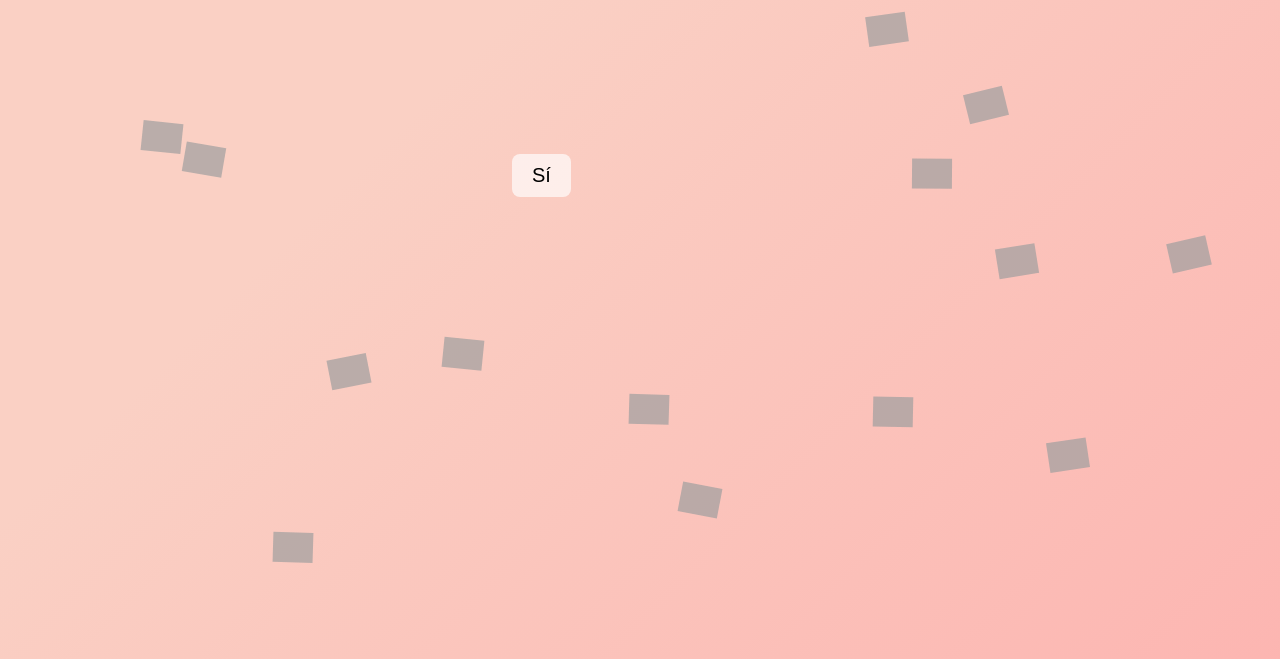
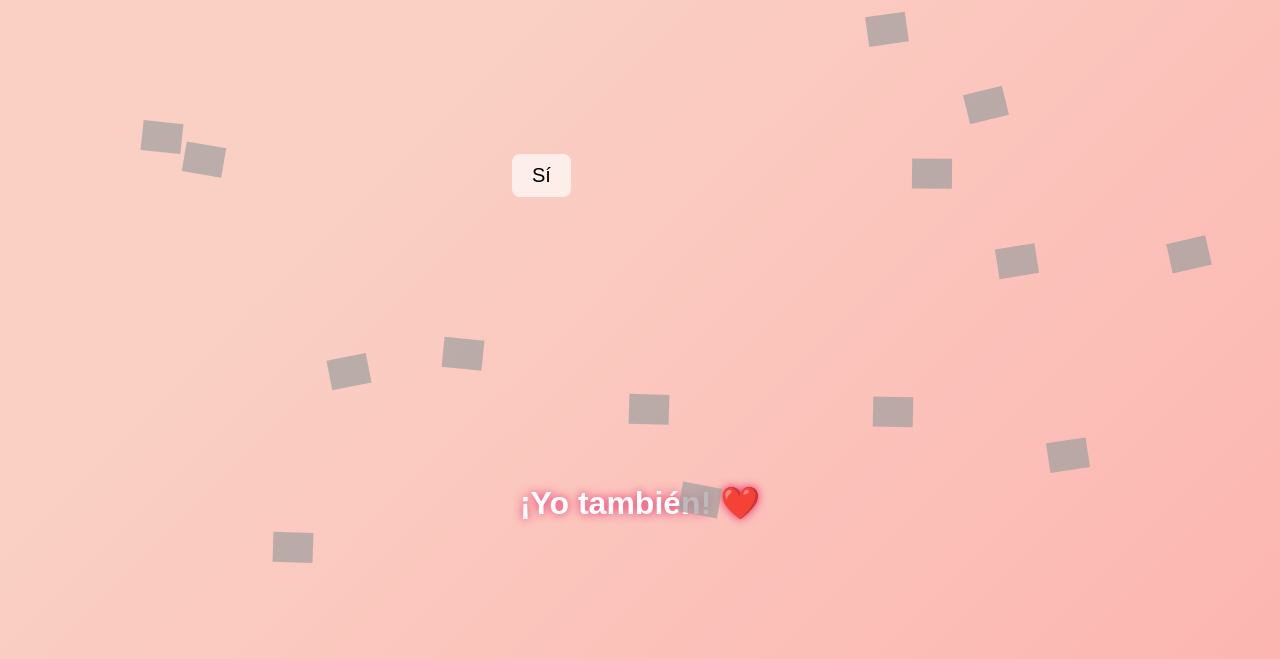
Before and after one commit to Benjagonzmart/probandocosas, a plain HTML site: page index.html in a window 1280 px wide. Both pictures are taken after a click on the button "Sí". Shown: the part 221-880 px from the top of the page. Drawn offline with Linux system fonts and the light colour scheme; grey boxes are pictures that could not be loaded.

Commit message:
mejora mensaje

```diff
--- a/index.html
+++ b/index.html
@@ -56,6 +56,16 @@
       z-index: 1;
     }
 
+    /* Mensaje bonito */
+    #mensaje {
+      margin-top: 30px;
+      font-size: 2rem;
+      color: #fff;
+      font-weight: bold;
+      text-shadow: 0 0 10px #e91e63;
+      display: none;
+    }
+
     /* 🦋 Mariposas flotantes */
     #mariposas-container img {
       position: absolute;
@@ -83,9 +93,11 @@
 
   <h1>¿Me quieres?</h1>
   <div class="botones">
-    <button id="btn-si" onclick="alert('¡Yo también! ❤️')">Sí</button>
+    <button id="btn-si">Sí</button>
     <button id="btn-no">No</button>
   </div>
+
+  <div id="mensaje"></div>
 
   <!-- 🦋 Contenedor de mariposas -->
   <div id="mariposas-container"></div>
@@ -106,11 +118,20 @@
       btnNo.style.top = `${randomY}px`;
     });
 
+    // Mensaje bonito para botón "Sí"
+    const btnSi = document.getElementById("btn-si");
+    const mensaje = document.getElementById("mensaje");
+
+    btnSi.addEventListener("click", () => {
+      mensaje.textContent = "¡Yo también! ❤️";
+      mensaje.style.display = "block";
+    });
+
     // 🦋 Crear mariposas animadas
     const container = document.getElementById("mariposas-container");
     for (let i = 0; i < 10; i++) {
       const img = document.createElement("img");
-      img.src = "https://www.infobae.com/resizer/v2/4MD2IOSULFA4FLQFDG5A42ZUV4.png?auth=8c0f2b7f47c00efb8041fd4f249b1f46e354e06fcb9bf5ebe45651458d1bb0c8&smart=true&width=350&height=350&quality=85"; // Cambia por otra si quieres
+      img.src = "https://www.infobae.com/resizer/v2/4MD2IOSULFA4FLQFDG5A42ZUV4.png?auth=8c0f2b7f47c00efb8041fd4f249b1f46e354e06fcb9bf5ebe45651458d1bb0c8&smart=true&width=350&height=350&quality=85";
       img.style.top = `${Math.random() * 100}%`;
       img.style.left = `${Math.random() * 100}%`;
       img.style.animationDuration = `${5 + Math.random() * 5}s`;
@@ -121,7 +142,7 @@
     const container2 = document.getElementById("sadHamster-container");
     for (let i = 0; i < 10; i++) {
       const img = document.createElement("img");
-      img.src = "https://www.pngall.com/wp-content/uploads/17/Sad-Hamster-Seeking-Comfort-From-Owner-PNG-thumb.png"; // Cambia por otra si quieres
+      img.src = "https://www.infobae.com/resizer/v2/4MD2IOSULFA4FLQFDG5A42ZUV4.png?auth=8c0f2b7f47c00efb8041fd4f249b1f46e354e06fcb9bf5ebe45651458d1bb0c8&smart=true&width=350&height=350&quality=85";
       img.style.top = `${Math.random() * 100}%`;
       img.style.left = `${Math.random() * 100}%`;
       img.style.animationDuration = `${5 + Math.random() * 5}s`;
```
